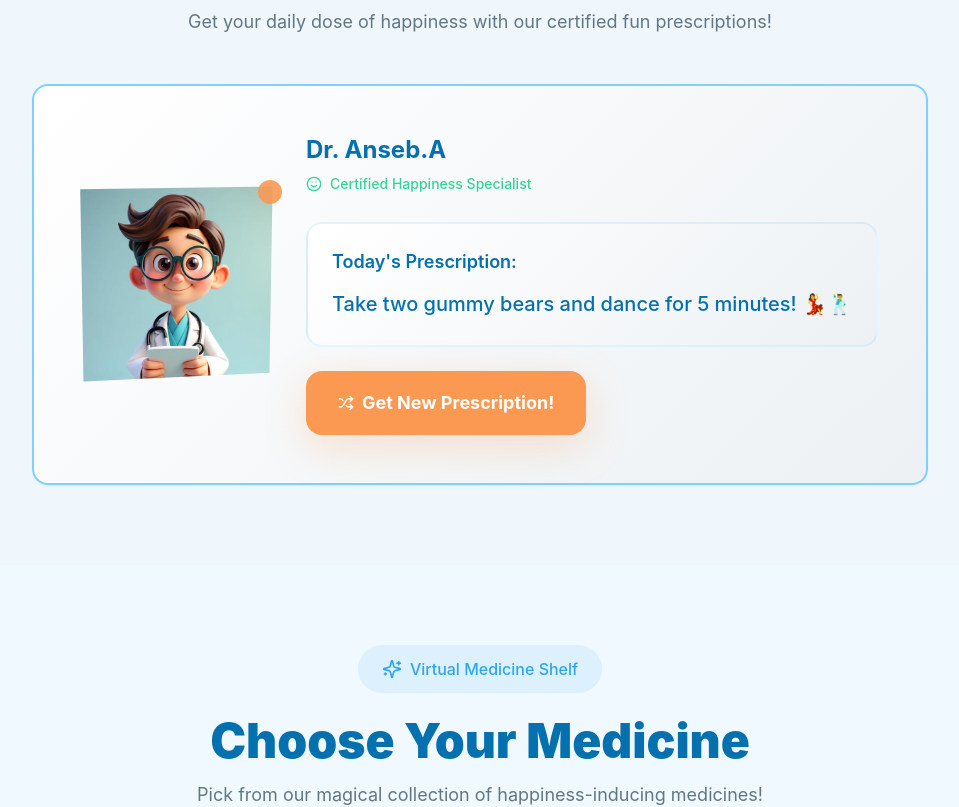
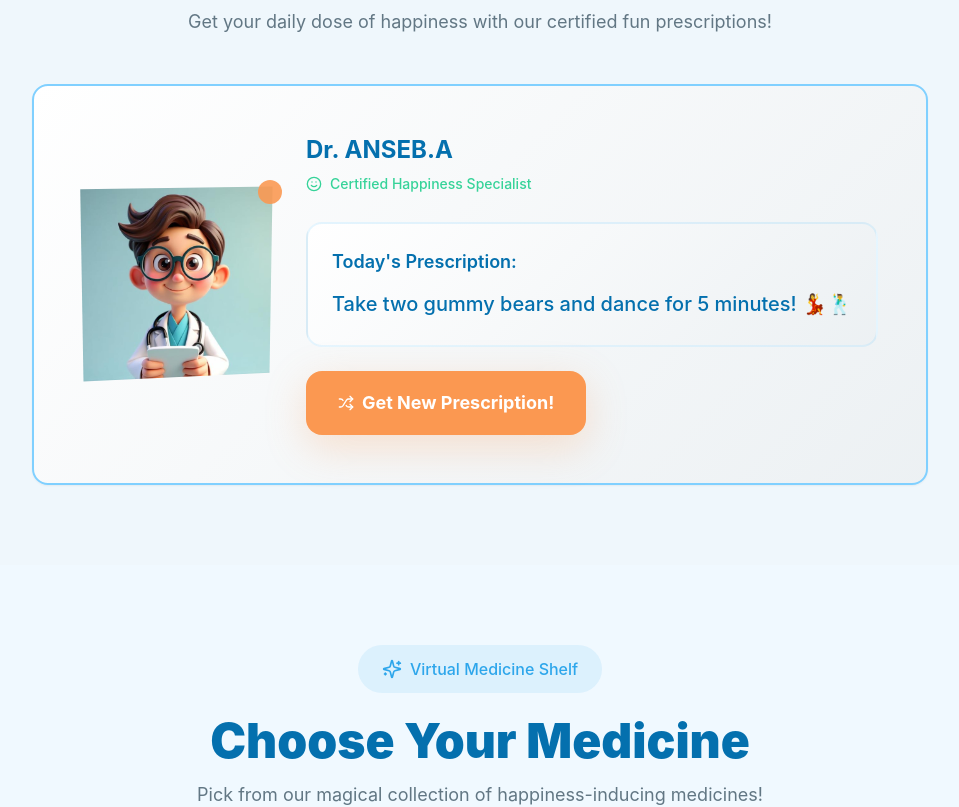
Before and after one commit to Ansebsabu/happy-pill-express, a React (Vite) app: page / in a window 1280 px wide. Shown: the part 1040-1847 px from the top of the page, without its empty margins (160-1119 px from the left). Built offline with nearby package versions, Linux system fonts and the light colour scheme.

Commit message:
Refactor: Change doctor name
Update the doctor's name to ANSEB.A in the Prescriber of the Day component.

```diff
--- a/src/components/PrescriberOfTheDay.tsx
+++ b/src/components/PrescriberOfTheDay.tsx
@@ -18,7 +18,7 @@ const funnyPrescriptions = [
 ];
 
 const doctorNames = [
-  "Dr. Anseb.A"
+  "Dr. ANSEB.A"
 ];
 
 export const PrescriberOfTheDay = () => {
```
